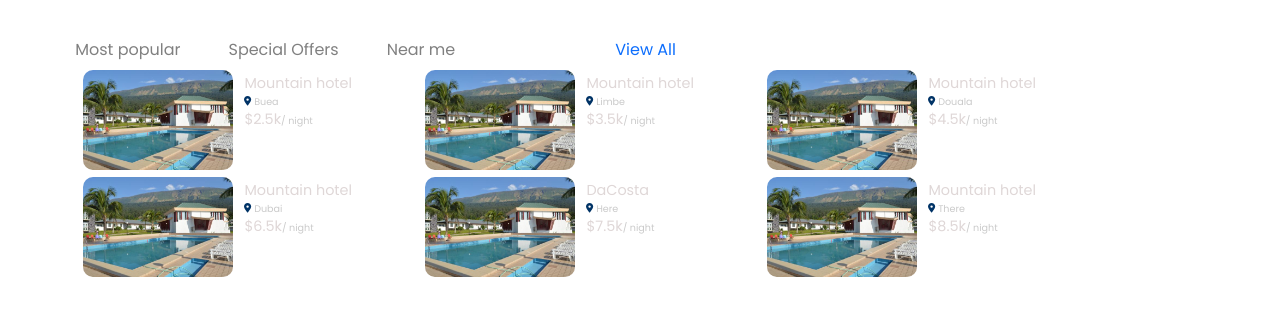
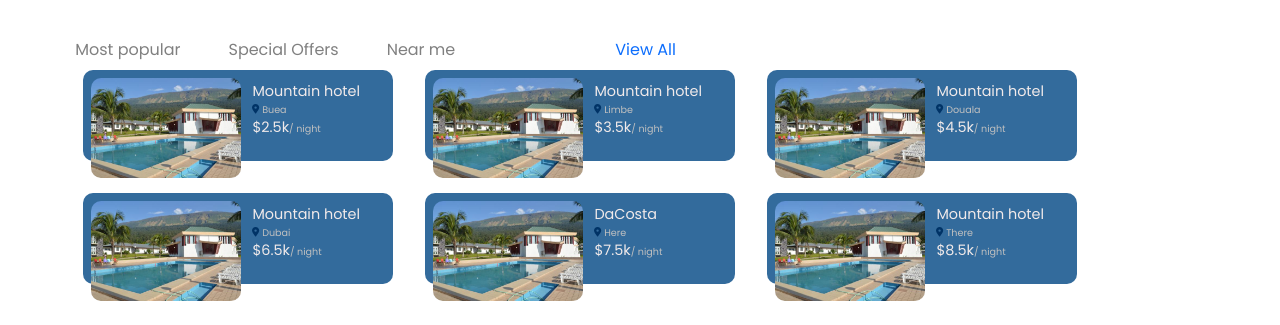
Before and after one commit to xennia316/FinalProject, a React (Create React App) app in the folder client/: page /home in a window 1280 px wide. Shown: the part 472-797 px from the top of the page. Built offline with nearby package versions, Linux system fonts and the light colour scheme.

Commit message:
wish card frame

```diff
--- a/client/src/components/WishCard/wishCard.module.css
+++ b/client/src/components/WishCard/wishCard.module.css
@@ -19,14 +19,17 @@
 .cardBody {
     display: flex;
     text-decoration: none;
+    background-color: #336b9c;
+    backdrop-filter: blur(15px);
+    padding: .5rem;
     font-size: 1.3rem;
-    color: rgb(223, 215, 215);
+    color: rgb(241, 234, 234);
     font-weight: 500;
     border-radius: 10px;
 }
 
 .cardBody:hover {
-    color: rgb(221, 221, 221);
+    color: rgb(230, 223, 223);
     cursor: pointer;
 }
 
@@ -45,7 +48,7 @@
     font-size: .6rem;
     font-weight: 100;
     margin: 0;
-    color: rgb(202, 202, 202);
+    color: rgb(192, 192, 192);
 }
 
 .icon {
```
